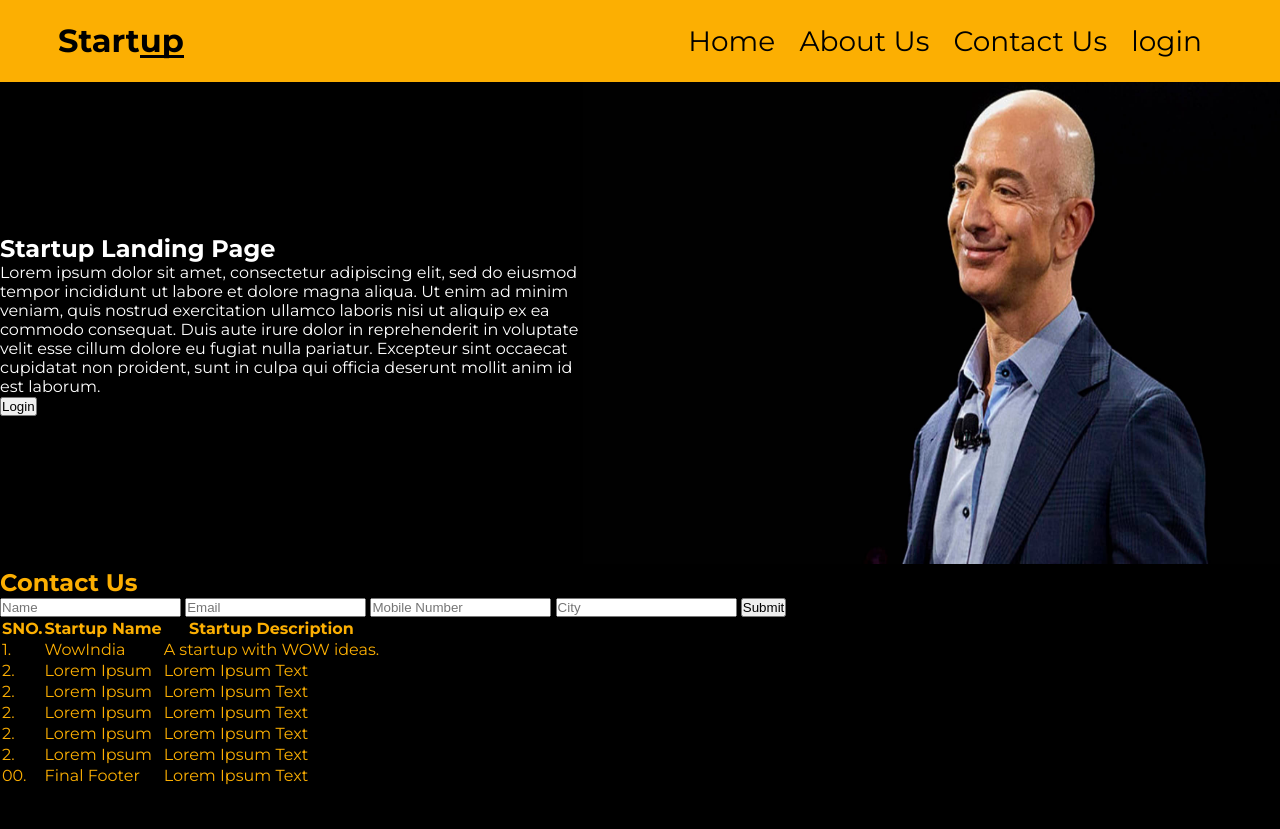
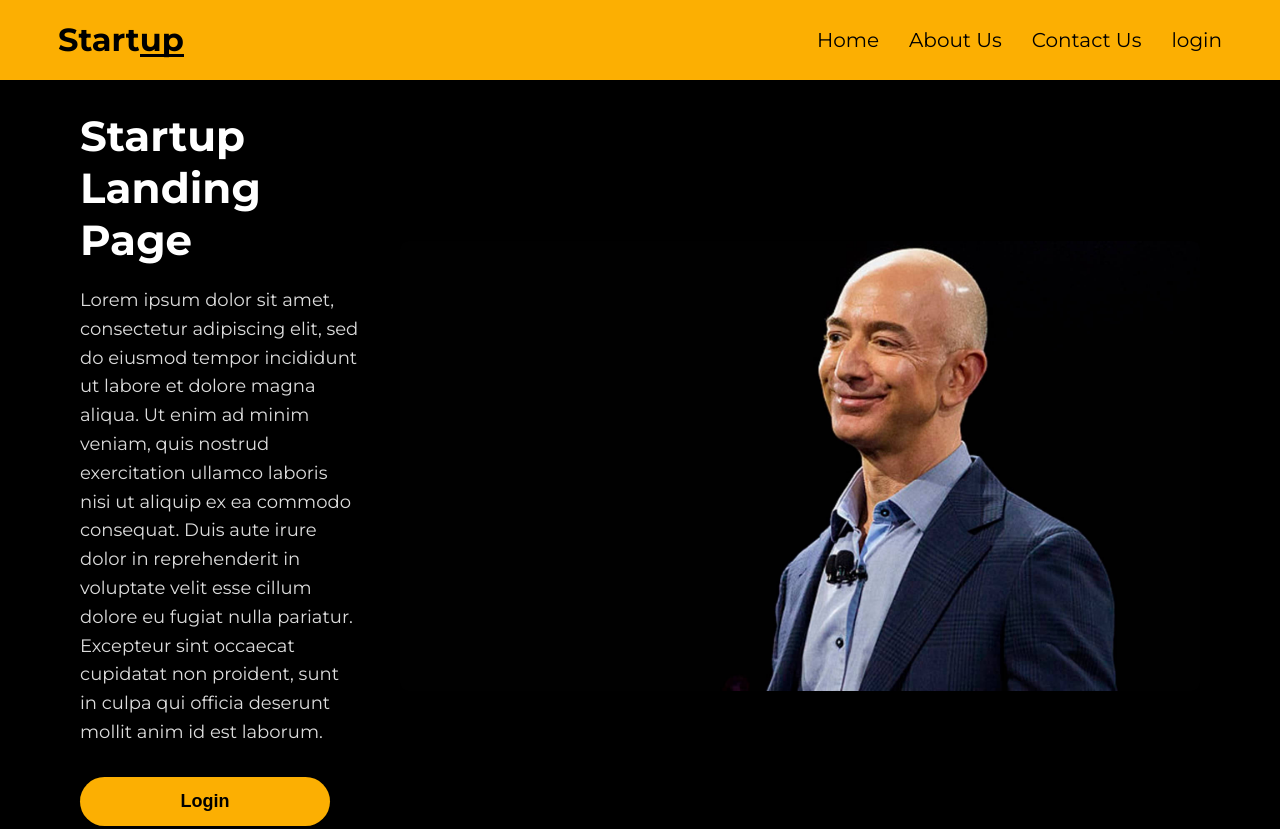
Before and after one commit to MrAhmed0702/Week-2-Project-Contest, a plain HTML site: page index.html in a window 1280 px wide. Shown: the top 829 px of the page. Before the commit the page ends 800 px from the top, so only its background shows below. Drawn offline with Linux system fonts and the light colour scheme.

Commit message:
completed the css

```diff
--- a/styles.css
+++ b/styles.css
@@ -5,11 +5,17 @@
 }
 
 body {
-  font-family: "Montserrat", sans-serif;
-  background-color: black;
+    font-family: "Montserrat", sans-serif;
+    background-color: black;
+    box-shadow: 0 4px 8px rgba(0, 0, 0, 0.2);
 }
 
-nav{
+nav {
+    position: fixed;
+    top: 0;
+    left: 0;
+    width: 100%;
+    z-index: 1000;
     display: flex;
     justify-content: space-between;
     align-items: center;
@@ -17,14 +23,16 @@ nav{
     background-color: #FCAF02;
 }
 
-nav h1{
+nav h1 {
     font-size: 32px;
     color: black;
     font-weight: 700;
     line-height: 100%;
+    cursor: pointer;
+    margin: 0;
 }
 
-nav .underline{
+nav .underline {
     position: relative;
 }
 
@@ -38,39 +46,203 @@ nav .underline::after {
     background-color: black;
 }
 
-nav li{
-    display: inline;
-    margin-right: 20px;
+.nav-links ul {
+    display: flex;
+    gap: 30px;
     list-style: none;
-    font-size: 28px;
+    margin: 0;
+    padding: 0;
+}
+
+.nav-links li {
+    font-size: 20px;
     font-weight: 400;
 }
 
-nav li a{
+.nav-links a {
     text-decoration: none;
     color: black;
+    transition: all 0.5s ease-in-out;
 }
 
-.intro{
+.nav-links a:hover {
+    color: #FCAF02;
+    background-color: black;
+    padding: 6px 12px;
+    border-radius: 6px;
+}
+
+.intro {
+    margin-top: 50px;
     display: flex;
     justify-content: space-between;
     align-items: center;
+    padding: 60px 80px;
+    gap: 40px;
 }
 
 .text {
+    flex: 1;
+    max-width: 800px;
     color: white;
 }
 
-.image img{
-    width: 697px;
-    height: 482px;
+.text h1 {
+    font-size: 42px;
+    font-weight: 700;
+    margin-bottom: 20px;
+}
+
+.text p {
+    font-size: 18px;
+    line-height: 1.6;
+    margin-bottom: 30px;
+    color: #ddd;
+}
+
+.text button {
+    width: 250px;
+    background-color: #FCAF02;
+    color: black;
+    border: none;
+    padding: 14px 28px;
+    border-radius: 30px;
+    font-size: 18px;
+    font-weight: 600;
+    cursor: pointer;
+    transition: all 0.3s ease-in-out;
+}
+
+.text button:hover {
+    background-color: #000000;
+    color: #FCAF02;
+    border: 2px solid #FCAF02;
+    transform: scale(1.05);
+}
+
+.image img {
+    flex: 1;
+    max-width: 800px;
+    height: auto;
+    object-fit: cover;
+    border-radius: 8px;
     transform: scaleX(-1);
 }
 
-.contact{
+.contact {
     color: #FCAF02;
+    padding: 60px 80px;
+}
+
+.contact h2 {
+    font-size: 32px;
+    font-weight: 700;
+    margin-bottom: 30px;
+}
+
+.contact form {
+    display: grid;
+    grid-template-columns: 1fr;
+    gap: 20px;
+    margin: auto;
+}
+
+.contact input {
+    padding: 14px 20px;
+    border: 2px solid #FCAF02;
+    border-radius: 30px;
+    background-color: black;
+    color: white;
+    font-size: 16px;
+    transition: all 0.3s ease-in-out;
+}
+
+.contact input::placeholder {
+    color: #FCAF02;
+    opacity: 0.8;
+}
+
+.contact input:focus {
+    outline: none;
+    border-color: #ffdb4d;
+    box-shadow: 0 0 8px rgba(252, 175, 2, 0.6);
+}
+
+#phone, #city {
+    grid-column: span 1;
+}
+
+.contact button {
+    width: 250px;
+    background-color: #FCAF02;
+    color: black;
+    border: none;
+    padding: 14px 28px;
+    border-radius: 30px;
+    font-size: 18px;
+    font-weight: 600;
+    cursor: pointer;
+    transition: all 0.3s ease-in-out;
+    justify-self: center;
+}
+
+.contact button:hover {
+    background-color: #000000;
+    color: #FCAF02;
+    border: 2px solid #FCAF02;
+    transform: scale(1.05);
+}
+
+.table {
+    padding: 40px 80px;
 }
 
 table {
+    width: 100%;
+    border-collapse: collapse;
     color: #FCAF02;
+    font-size: 16px;
+    text-align: left;
 }
+
+table thead th {
+    border: 1px solid #FCAF02;
+    padding: 14px;
+    font-size: 18px;
+    font-weight: 600;
+}
+
+table tbody td {
+    border: 1px solid #FCAF02;
+    padding: 14px;
+}
+
+table tfoot td {
+    border: 1px solid #FCAF02;
+    padding: 14px;
+    background-color: #FCAF02;
+    color: black;
+    font-weight: 600;
+}
+
+table td:first-child {
+    text-align: center;
+    width: 80px;
+}
+
+table tbody tr:hover {
+    background-color: rgba(252, 175, 2, 0.05);
+    transition: 0.3s;
+}
+
+@media (min-width: 768px) {
+    .contact form {
+        grid-template-columns: 1fr 1fr;
+    }
+    #name, #email {
+        grid-column: span 2;
+    }
+    button {
+        grid-column: span 2;
+    }
+}
```
